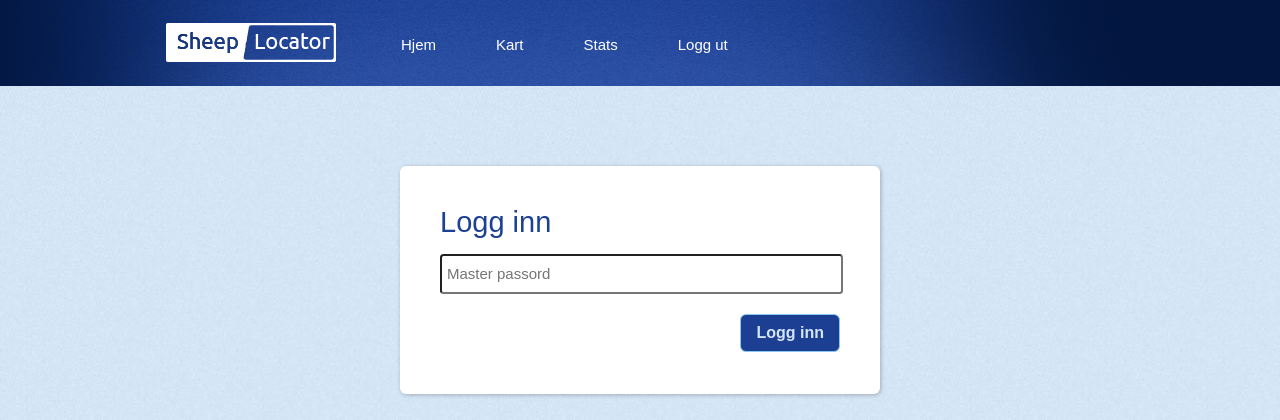
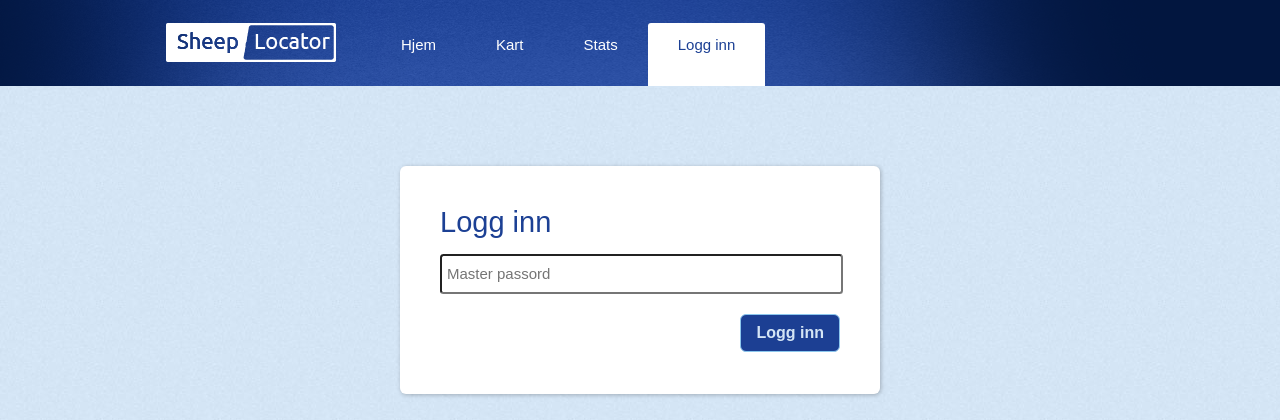
Before and after one commit to RoarG/IT1901-GR6_3, a PHP site: page /login.php in a window 1280 px wide. Shown: the top 420 px of the page. Run offline with PHP 8.4, Linux system fonts and the light colour scheme; the visitor is signed in with stand-in values (Sample User, id 1); data that the repository does not hold is empty; some libraries are stand-ins or nearby versions.

Commit message:
Fixed links/header for login-logout

```diff
--- a/templates/header.tpl
+++ b/templates/header.tpl
@@ -41,7 +41,7 @@
             <li[[+If $script == 'index.php']] class="active"[[+/If]]><a href="index.php">Hjem</a></li>
             <li[[+If $script == 'map.php']] class="active"[[+/If]]><a href="map.php">Kart</a></li>
             <li[[+If $script == 'stats.php']] class="active"[[+/If]]><a href="stats.php">Stats</a></li>
-            <li><a href="#">Logg ut</a></li>
+            <li[[+If $script == 'login.php']] class="active"[[+/If]]>[[+If $loggedIn]]<a href="logout.php">Logg ut[[+else]]<a href="login.php">Logg inn[[+/If]]</a></li>
             <li class="system_holder_text [[+If $loggedIn]]on[[+else]]off[[+/If]]"><span>System:</span></li>
             <li class="system_holder [[+If $loggedIn]]on[[+else]]off[[+/If]]"><div id="chose_system_outer"><div id="chose_system">[[+$systems]]</div></div></li>
         </ul>
```
